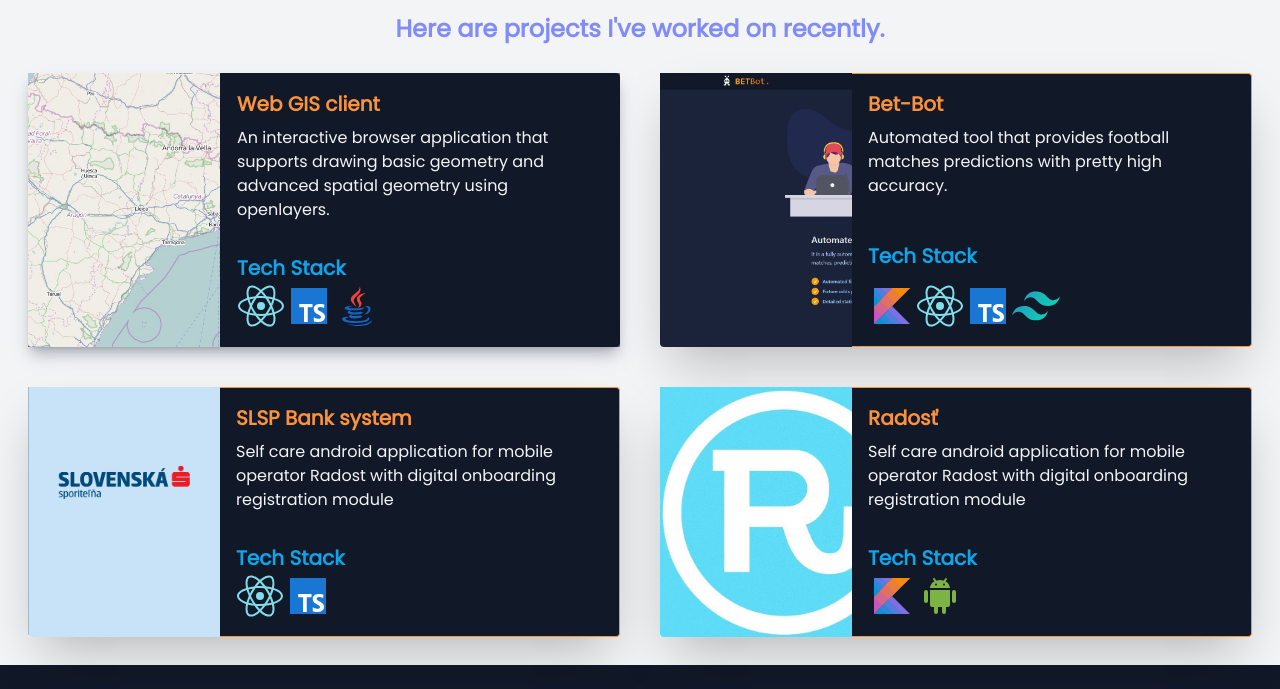
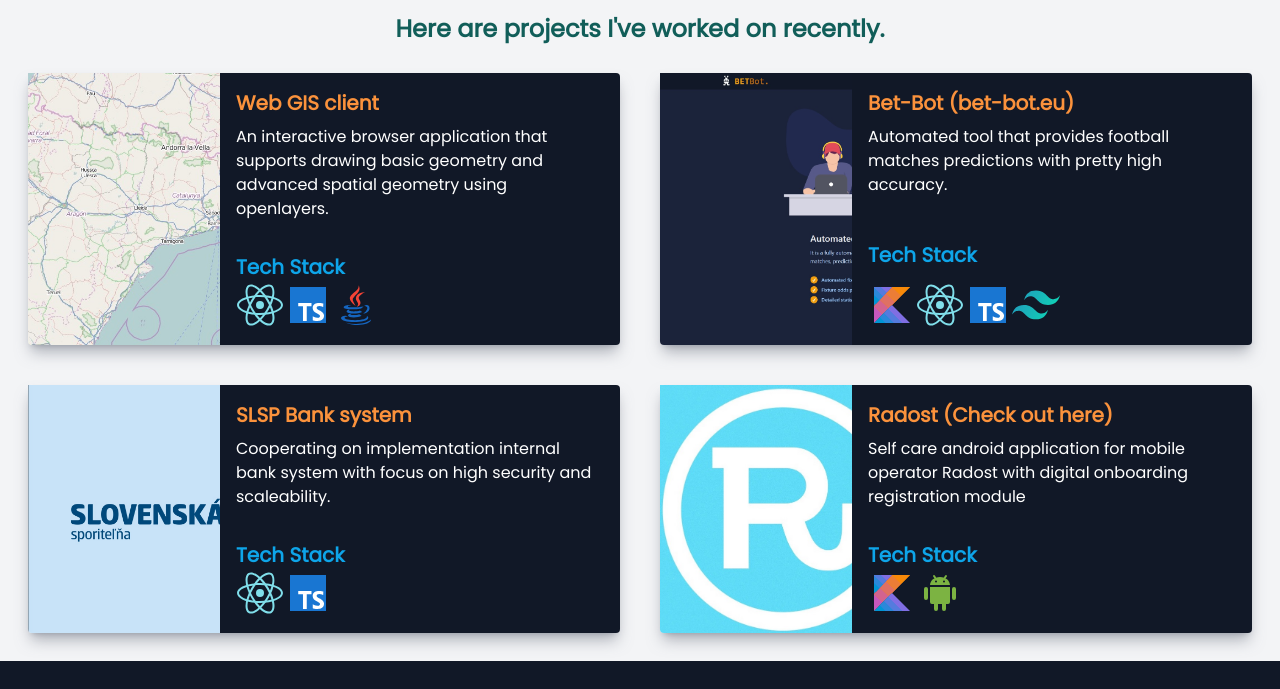
Before and after one commit to larkonesvk/portfolio, a website built with webpack: page index.html in a window 1280 px wide. Shown: the part 471-1160 px from the top of the page. Built offline with nearby package versions, Linux system fonts and the light colour scheme.

Commit message:
Added bio, change cards impl

```diff
--- a/index.html
+++ b/index.html
@@ -126,7 +126,9 @@
         </div>
         <div class="px-4">
           <p class="text-white my-1 text-xl max-w-xl">
-            <span class="text-md md:text-xl font-semibold mr-2">Hi there👋 I am</span>
+            <span class="text-md md:text-xl font-semibold mr-2"
+              >Hi there👋 I am</span
+            >
           </p>
           <h1
             class="pb-4 text-3xl md:text-7xl font-bold text-transparent bg-clip-text bg-gradient-to-br from-pink-500 via-red-500 to-yellow-500"
@@ -136,11 +138,8 @@
           <h3 class="text-sky-400 font-semibold text-lg md:text-2xl">
             Full stack developer
           </h3>
-          <p class="py-2 max-w-xl">
-            Lorem, ipsum dolor sit amet consectetur adipisicing elit. Optio quos
-            facilis dignissimos sequi sunt veritatis explicabo ipsam voluptatum,
-            ducimus eius error voluptatibus et porro vel numquam quisquam
-            distinctio saepe officiis?
+          <p class="py-2 max-w-lg text-base font-medium text-justify">
+            I am web developer living in Žilina, Slovakia. I make web applications, usually with <span class="underline decoration-sky-500 decoration-2">React + Typescript.</span> Currently I'm working at Indra Avitech.
           </p>
         </div>
       </div>
@@ -148,28 +147,25 @@
 
     <!-- portfolio -->
     <section id="portfolio" class="bg-gray-100 my-5 flex items-center flex-col">
-      <h4 class="text-gray-900 text-4xl font-extrabold mt-12">My Recent Work</h4>
-      <p class="text-indigo-400 font-bold text-2xl mt-5">Here are projects I've worked on recently.</p>
+      <h4 class="text-gray-900 text-4xl font-extrabold mt-12">
+        My Recent Work
+      </h4>
+      <p class="text-teal-800 font-extrabold text-xl text-center mx-3 md:text-2xl mt-5">
+        Here are projects I've worked on recently.
+      </p>
       <div
         class="p-7 grid grid-cols-1 sm:grid-cols-1 md:grid-cols-1 lg:grid-cols-1 xl:grid-cols-2 gap-10"
       >
         <!--Card 1-->
-        <div
-          class="w-full lg:max-w-full lg:flex bg-gray-500 shadow-lg shadow-gray-500/50"
-        >
-          <div
-            class="h-48 lg:h-auto lg:w-48 flex-none bg-cover rounded-t lg:rounded-t-none lg:rounded-l text-center overflow-hidden"
-            style="background-image: url('./assets/web_gis.jpg')"
-            title="Mountain"
-          ></div>
-          <div
-            class="border border-orange-400 lg:border-l-1 lg:border-t lg:border-gray-900 bg-gray-900 rounded-b lg:rounded-b-none lg:rounded-r p-4 flex flex-col justify-between leading-normal"
-          >
+        <div class="w-full lg:max-w-full lg:flex shadow-lg shadow-gray-500/50 rounded">
+          <div class="h-48 lg:h-auto lg:w-48 flex-none bg-cover rounded-t lg:rounded-t-none lg:rounded-l text-center overflow-hidden" style="background-image: url('./assets/web_gis.jpg')" title="Mountain">
+          </div>
+          <div class=" bg-gray-900 rounded-b lg:rounded-b-none lg:rounded-r p-4 flex flex-col justify-between leading-normal w-full">
             <div class="mb-8">
               <div class="text-orange-400 font-bold text-xl mb-2">
                 Web GIS client
               </div>
-              <p class="text-gray-100 text-base">
+              <p class="text-white text-md font-medium">
                 An interactive browser application that supports drawing basic
                 geometry and advanced spatial geometry using openlayers.
               </p>
@@ -262,20 +258,16 @@
           </div>
         </div>
         <!--Card 2-->
-        <div class="w-full lg:max-w-full lg:flex shadow-2xl">
-          <div
-            class="h-48 lg:h-auto lg:w-48 flex-none bg-cover rounded-t lg:rounded-t-none lg:rounded-l text-center overflow-hidden"
-            style="background-image: url('./assets/betbot.jpg')"
-            title="Mountain"
-          ></div>
-          <div
-            class="border-r border-b border-l border-orange-400 lg:border-l-0 lg:border-t lg:border-orange-400 bg-gray-900 rounded-b lg:rounded-b-none lg:rounded-r p-4 flex flex-col justify-between leading-normal"
-          >
+        <div class="w-full lg:max-w-full lg:flex shadow-lg shadow-gray-500/50 rounded">
+          <div class="h-48 lg:h-auto lg:w-48 flex-none bg-cover rounded-t lg:rounded-t-none lg:rounded-l text-center overflow-hidden" style="background-image: url('./assets/betbot.jpg')" title="Mountain">
+          </div>
+          <div class=" bg-gray-900 rounded-b lg:rounded-b-none lg:rounded-r p-4 flex flex-col justify-between leading-normal w-full">
             <div class="mb-8">
-              <div class="text-orange-400 font-bold text-xl mb-2">Bet-Bot</div>
-              <p class="text-gray-100 text-base">
-                Automated tool that provides football matches predictions with
-                pretty high accuracy.
+              <div class="text-orange-400 font-bold text-xl mb-2">
+                Bet-Bot (<a href="https://www.bet-bot.eu" target="_blank">bet-bot.eu</a>)
+              </div>
+              <p class="text-white text-md font-medium">
+                Automated tool that provides football matches predictions with pretty high accuracy.
               </p>
             </div>
             <h4 class="text-sky-500 text-xl font-bold">Tech Stack</h4>
@@ -419,20 +411,16 @@
           </div>
         </div>
         <!--Card 3-->
-        <div class="w-full lg:max-w-full lg:flex shadow-2xl">
-            <div
-              class="h-48 lg:h-auto lg:w-48 flex-none bg-contain rounded-t lg:rounded-t-none lg:rounded-l text-center overflow-hidden"
-              style="background-image: url('./assets/slsp.jpg')"
-              title="Mountain"
-            ></div>
-            <div
-              class="border-r border-b border-l border-orange-400 lg:border-l-0 lg:border-t lg:border-orange-400 bg-gray-900 rounded-b lg:rounded-b-none lg:rounded-r p-4 flex flex-col justify-between leading-normal"
-            >
+        <div class="w-full lg:max-w-full lg:flex shadow-lg shadow-gray-500/50 rounded">
+          <div class="h-56 lg:h-auto lg:w-48 flex-none bg-cover rounded-t lg:rounded-t-none lg:rounded-l text-center overflow-hidden" style="background-image: url('./assets/slsp.jpg')" title="Mountain">
+          </div>
+          <div class=" bg-gray-900 rounded-b lg:rounded-b-none lg:rounded-r p-4 flex flex-col justify-between leading-normal w-full">
             <div class="mb-8">
-                <div class="text-orange-400 font-bold text-xl mb-2">SLSP Bank system</div>
-                <p class="text-gray-100 text-base">
-                  Self care android application for mobile operator Radost with
-                  digital onboarding registration module
+              <div class="text-orange-400 font-bold text-xl mb-2">
+                SLSP Bank system
+              </div>
+              <p class="text-white text-md font-medium">
+                Cooperating on implementation internal bank system with focus on high security and scaleability.
               </p>
             </div>
             <h4 class="text-sky-500 text-xl font-bold">Tech Stack</h4>
@@ -483,20 +471,16 @@
           </div>
         </div>
         <!--Card 4-->
-        <div class="w-full lg:max-w-full lg:flex shadow-2xl">
-          <div
-            class="h-48 lg:h-auto lg:w-48 flex-none bg-cover rounded-t lg:rounded-t-none lg:rounded-l text-center overflow-hidden"
-            style="background-image: url('./assets/radost.jpg')"
-            title="Mountain"
-          ></div>
-          <div
-            class="border-r border-b border-l border-orange-400 lg:border-l-0 lg:border-t lg:border-orange-400 bg-gray-900 rounded-b lg:rounded-b-none lg:rounded-r p-4 flex flex-col justify-between leading-normal"
-          >
+        <div class="w-full lg:max-w-full lg:flex shadow-lg shadow-gray-500/50 rounded">
+          <div class="h-48 lg:h-auto lg:w-48 flex-none bg-cover rounded-t lg:rounded-t-none lg:rounded-l text-center overflow-hidden" style="background-image: url('./assets/radost.jpg')" title="Mountain">
+          </div>
+          <div class="bg-gray-900 rounded-b lg:rounded-b-none lg:rounded-r p-4 flex flex-col justify-between leading-normal w-full">
             <div class="mb-8">
-              <div class="text-orange-400 font-bold text-xl mb-2">Radosť</div>
-              <p class="text-gray-100 text-base">
-                Self care android application for mobile operator Radost with
-                digital onboarding registration module
+              <div class="text-orange-400 font-bold text-xl mb-2">
+                Radost (<a href="https://play.google.com/store/apps/details?id=sk.o2.radost&hl=sk&gl=US" target="_blank">Check out here</a>)
+              </div>
+              <p class="text-white text-md font-medium">
+                Self care android application for mobile operator Radost with digital onboarding registration module
               </p>
             </div>
             <h4 class="text-sky-500 text-xl font-bold">Tech Stack</h4>
@@ -601,7 +585,9 @@
       id="resume"
       class="bg-gray-900 max-w-6xl text-center container mx-auto"
     >
-      <h3 class="text-4xl text-sky-400 mt-10">We can create something together.</h3>
+      <h3 class="text-4xl text-sky-400 mt-10">
+        We can create something together.
+      </h3>
       <div
         class="grid grid-cols-1 sm:grid-cols-1 md:grid-cols-1 lg:grid-cols-1 xl:grid-cols-2 items-center text-center mt-10"
       >
```
Lines whose indentation alone changed are shown as unchanged.
